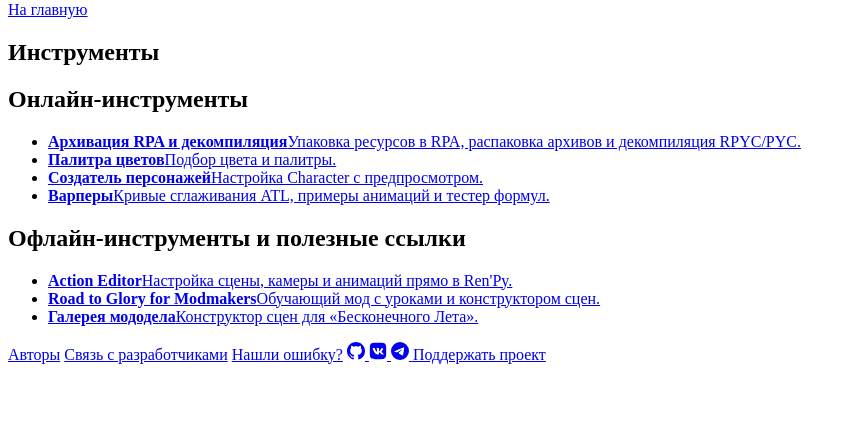
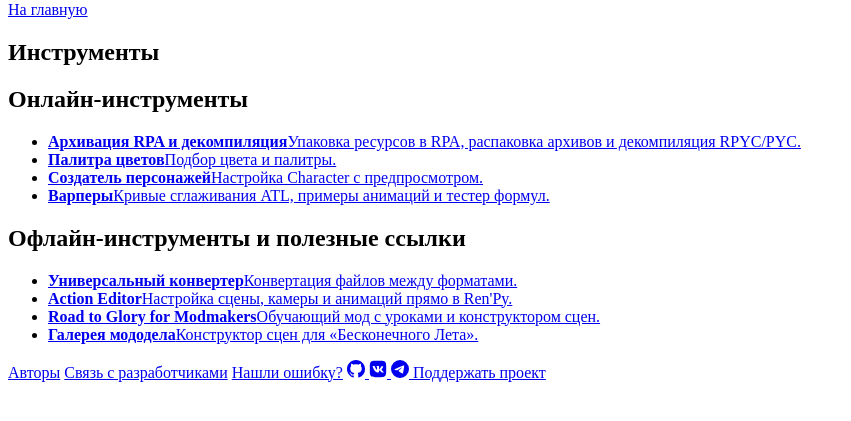
Before and after one commit to sovue/es-doc, a Python web app: template templates/tools.html in a window 1280 px wide. Shown: the part 338-759 px from the top of the page, without its empty margins (0-851 px from the left). Run offline with Jinja, Linux system fonts and the light colour scheme; the template is opened without the code that fills it, so the values that code supplies are empty.

Commit message:
feature: universal converter added

```diff
--- a/templates/tools.html
+++ b/templates/tools.html
@@ -23,6 +23,7 @@
             <section class="tools-links" aria-labelledby="tools-links-heading">
                 <h2 id="tools-links-heading">Офлайн-инструменты и полезные ссылки</h2>
                 <ul class="tools-link-list">
+                    <li><a href="https://p2r3.github.io/convert/"><strong>Универсальный конвертер</strong><span>Конвертация файлов между форматами.</span><span aria-hidden="true">{{ lucide_icon('arrow-right') }}</span></a></li>
                     <li><a href="https://github.com/kyouryuukunn/renpy-ActionEditor3"><strong>Action Editor</strong><span>Настройка сцены, камеры и анимаций прямо в Ren'Py.</span><span aria-hidden="true">{{ lucide_icon('arrow-right') }}</span></a></li>
                     <li><a href="https://steamcommunity.com/sharedfiles/filedetails/?id=617591839"><strong>Road to Glory for Modmakers</strong><span>Обучающий мод с уроками и конструктором сцен.</span><span aria-hidden="true">{{ lucide_icon('arrow-right') }}</span></a></li>
                     <li><a href="https://steamcommunity.com/sharedfiles/filedetails/?id=2433461897"><strong>Галерея мододела</strong><span>Конструктор сцен для «Бесконечного Лета».</span><span aria-hidden="true">{{ lucide_icon('arrow-right') }}</span></a></li>
```
